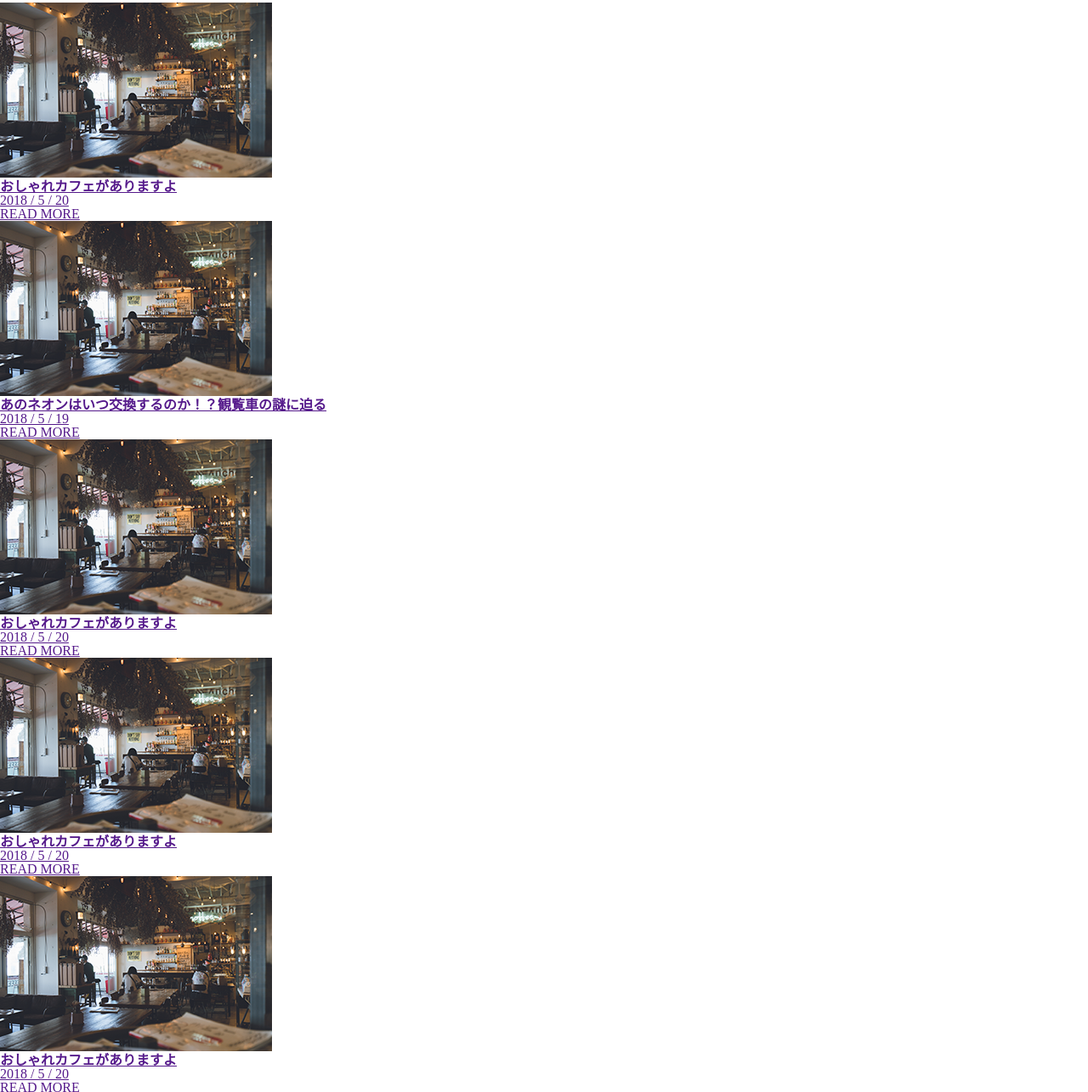
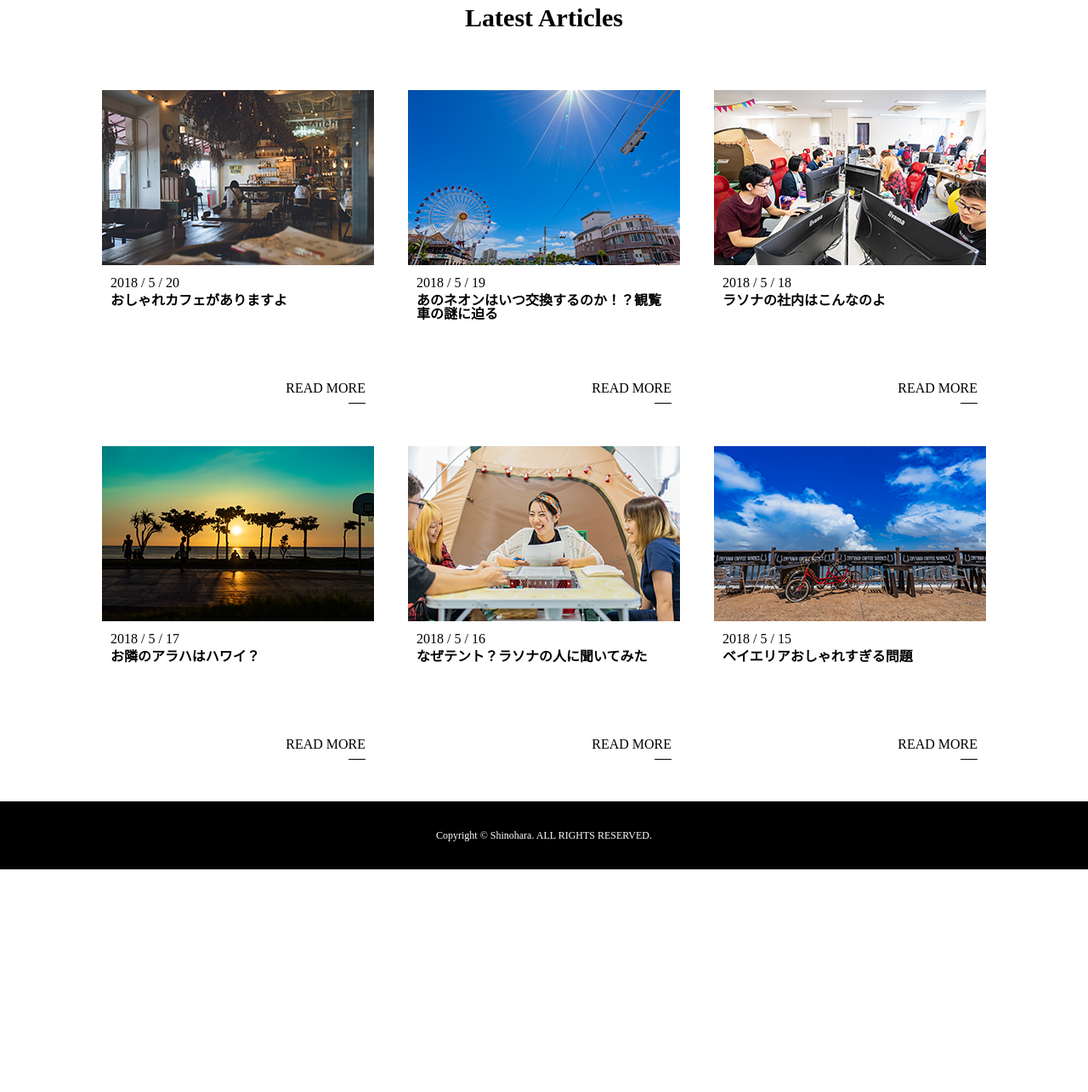
Before and after one commit to erika625/OJT, a website: page index.html in a window 1280 px wide. Shown: the part 90-1375 px from the top of the page at 85% size. After the commit the page ends 1113 px from the top, so only its background shows below. Drawn offline with Linux system fonts and the light colour scheme.

Commit message:
担当bottom　完成

```diff
--- a/index.html
+++ b/index.html
@@ -27,15 +27,27 @@
     <!-- main -->
     <section>
         <h2>Latest Articles</h2>
+        <div class="container">
             <article>
                 <div class="wrapper">
-                <a href="">
-                    <div class="article_card_thumbnail">
-                        <img src="img/post_img_1.png" alt="">
+                    <a href="" class="article_card_link">
+                        <img src="img/post_img_1.png" alt="" class="article_card_thumbnail">
+                        <div class="article_card_text">
+                            <time datetime="2018-05-20" class="article_card_date">2018 / 5 / 20</time>
+                            <h3 class="article_card_title">おしゃれカフェがありますよ</h3>
+                            <p>READ MORE</p>
+                            <!-- <span></span> -->
                         </div>
+                    </a>
+                </div>
+            </article>
+            <article>
+                <div class="wrapper">
+                    <a href="" class="article_card_link">
+                        <img src="img/post_img_2.png" alt="" class="article_card_thumbnail">
                         <div class="article_card_text">
-                        <h3 class="article_card_title">おしゃれカフェがありますよ</h3>
-                        <time datetime="2018-05-20" class="article_card_date">2018 / 5 / 20</time>
+                            <time datetime="2018-05-19" class="article_card_date">2018 / 5 / 19</time>
+                            <h3 class="article_card_title">あのネオンはいつ交換するのか！？観覧車の謎に迫る</h3>
                             <p>READ MORE</p>
                             <span></span>
                         </div>
@@ -44,13 +56,11 @@
             </article>
             <article>
                 <div class="wrapper">
-                <a href="">
-                    <div class="article_card_thumbnail">
-                        <img src="img/post_img_1.png" alt="">
-                    </div>
+                    <a href="" class="article_card_link">
+                        <img src="img/post_img_3.png" alt="" class="article_card_thumbnail">
                         <div class="article_card_text">
-                        <h3 class="article_card_title">あのネオンはいつ交換するのか！？観覧車の謎に迫る</h3>
-                        <time datetime="2018-05-19" class="article_card_date">2018 / 5 / 19</time>
+                            <time datetime="2018-05-18" class="article_card_date">2018 / 5 / 18</time>
+                            <h3 class="article_card_title">ラソナの社内はこんなのよ</h3>
                             <p>READ MORE</p>
                             <span></span>
                         </div>
@@ -59,13 +69,11 @@
             </article>
             <article>
                 <div class="wrapper">
-                <a href="">
-                    <div class="article_card_thumbnail">
-                        <img src="img/post_img_1.png" alt="">
-                    </div>
+                    <a href="" class="article_card_link">
+                        <img src="img/post_img_4.png" alt="" class="article_card_thumbnail">
                         <div class="article_card_text">
-                        <h3 class="article_card_title">おしゃれカフェがありますよ</h3>
-                        <time datetime="2018-05-20" class="article_card_date">2018 / 5 / 20</time>
+                            <time datetime="2018-05-17" class="article_card_date">2018 / 5 / 17</time>
+                            <h3 class="article_card_title">お隣のアラハはハワイ？</h3>
                             <p>READ MORE</p>
                             <span></span>
                         </div>
@@ -74,13 +82,11 @@
             </article>
             <article>
                 <div class="wrapper">
-                <a href="">
-                    <div class="article_card_thumbnail">
-                        <img src="img/post_img_1.png" alt="">
-                    </div>
+                    <a href="" class="article_card_link">
+                        <img src="img/post_img_5.png" alt="" class="article_card_thumbnail">
                         <div class="article_card_text">
-                        <h3 class="article_card_title">おしゃれカフェがありますよ</h3>
-                        <time datetime="2018-05-20" class="article_card_date">2018 / 5 / 20</time>
+                            <time datetime="2018-05-16" class="article_card_date">2018 / 5 / 16</time>
+                            <h3 class="article_card_title">なぜテント？ラソナの人に聞いてみた</h3>
                             <p>READ MORE</p>
                             <span></span>
                         </div>
@@ -89,34 +95,18 @@
             </article>
             <article>
                 <div class="wrapper">
-                <a href="">
-                    <div class="article_card_thumbnail">
-                        <img src="img/post_img_1.png" alt="">
-                    </div>
+                    <a href="" class="article_card_link">
+                        <img src="img/post_img_6.png" alt="" class="article_card_thumbnail">
                         <div class="article_card_text">
-                        <h3 class="article_card_title">おしゃれカフェがありますよ</h3>
-                        <time datetime="2018-05-20" class="article_card_date">2018 / 5 / 20</time>
+                            <time datetime="2018-05-15" class="article_card_date">2018 / 5 / 15</time>
+                            <h3 class="article_card_title">ベイエリアおしゃれすぎる問題</h3>
                             <p>READ MORE</p>
                             <span></span>
                         </div>
                     </a>
                 </div>
             </article>
-        <article>
-            <div class="wrapper">
-                <a href="">
-                    <div class="article_card_thumbnail">
-                        <img src="img/post_img_1.png" alt="">
         </div>
-                    <div class="article_card_text">
-                        <h3 class="article_card_title">おしゃれカフェがありますよ</h3>
-                        <time datetime="2018-05-20" class="article_card_date">2018 / 5 / 20</time>
-                        <p>READ MORE</p>
-                        <span></span>
-                    </div>
-                </a>
-            </div>
-        </article>
     </section>
     <!-- mainここまで -->
 
--- a/package.json
+++ b/package.json
@@ -1,7 +1,6 @@
 {
   "name": "school",
   "version": "1.0.0",
-  "description": "",
   "main": "index.js",
   "scripts": {
     "test": "echo \"Error: no test specified\" && exit 1"
@@ -20,5 +19,7 @@
   "devDependencies": {
     "gulp": "^4.0.2",
     "gulp-sass": "^4.1.0"
-  }
+  },
+  "dependencies": {},
+  "description": ""
 }
--- a/sass/_bottom.scss
+++ b/sass/_bottom.scss
@@ -0,0 +1,92 @@
+section {
+    height: 100%;
+    width: 100%;
+    max-width: 1152px;
+    margin-right: auto;
+    margin-left: auto;
+    margin-top: 1.5%;
+    margin-bottom: 1.5%;
+    padding-right: auto;
+    padding-left: auto;
+    font-family: 'YuGothic';
+
+    h2 {
+        margin: 0 auto;
+        margin-bottom: 50px;
+        text-align: center;
+        font-size: 30px;
+    }
+
+    .container {
+        display: flex;
+        flex-wrap: wrap;
+        justify-content: center;
+    }
+
+    article {
+        display: block;
+        width: 320px;
+        box-sizing: border-box;
+        margin: 20px 20px;
+        // border: solid #5B6DCD 10px;
+        // padding: px;
+
+        &:hover {
+            box-shadow: 1px 1px 12px rgba(0,0,0,.65);
+            transform: scale(1.05);
+            transition-duration: 0.1s;
+        }
+
+        a {
+          text-decoration: none;
+          color: #000000;
+
+          .article_card_thumbnail {
+              width: 320px;
+          }
+
+          .article_card_text {
+              position: relative;
+              height: 150px;
+              margin: 10px 10px;
+
+              .article_card_title {
+                  margin-top: 5px;
+                }
+
+              p {
+                  position: absolute;
+                  bottom: 0;
+                  right: 0;
+                  padding-bottom: 10px;
+
+                  &::after {
+                      display: block;
+                      position: absolute;
+                      right: 0;
+                      bottom: 0;
+                      content: "";
+                      width: 20px;
+                      height: 1px;
+                      background: #000000;
+                      transition: .5 all;
+                    }
+                }
+            }
+        }
+
+    }
+
+}
+
+
+footer {
+    display: flex;
+    justify-content: center;
+    align-items: center;
+    width: 100%;
+    height: 80px;
+    font-size: 12px;
+    background-color: black;
+    color: #ffffff;
+}
```
Also changed, not shown: css/style.css. Lines whose indentation alone changed are shown as unchanged.
